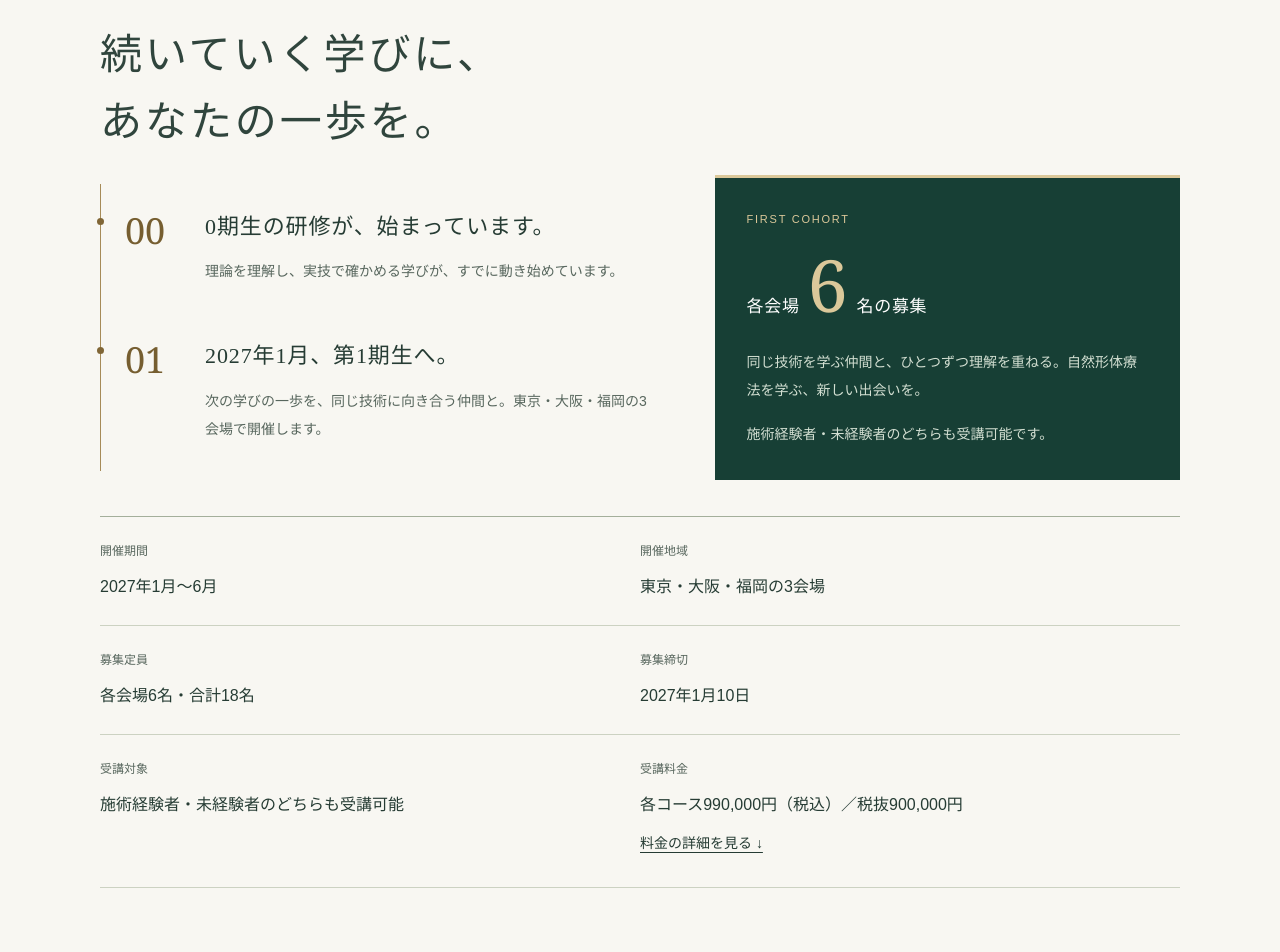
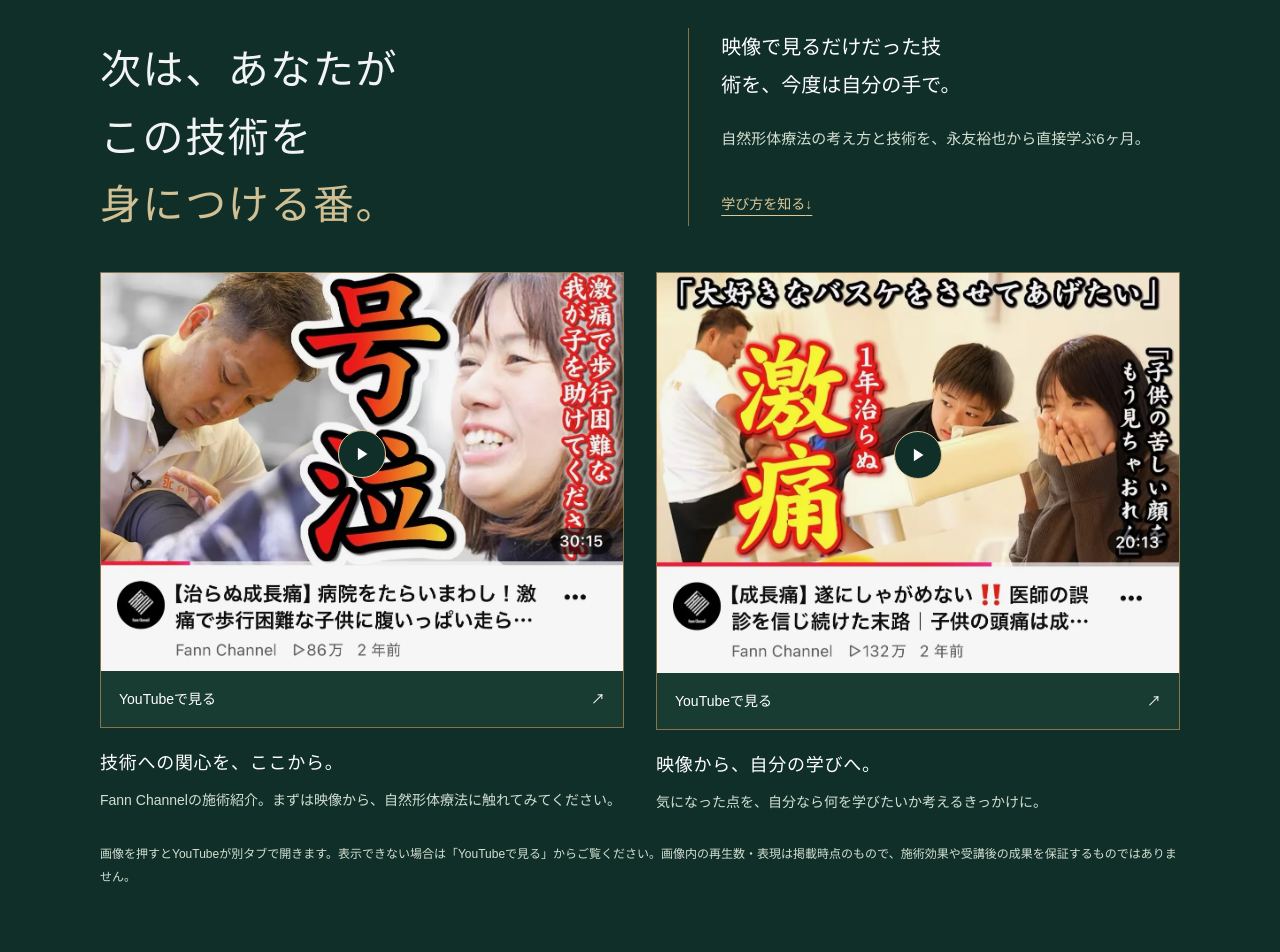
Before and after one commit to seityou-tuu/shizen-keitai-hp, a Next.js app: page /recruitment/first in a window 1280 px wide. Shown: the part 1380-2332 px from the top of the page. Built offline with nearby package versions, Linux system fonts and the light colour scheme.

Commit message:
Refine first-cohort journey from verified films to direct learning

```diff
--- a/app/cohort-instructor-story.css
+++ b/app/cohort-instructor-story.css
@@ -75,3 +75,24 @@
   .recruitment-page .cohort-story h3 { font-size: 21px; }
   .recruitment-page .cohort-small-group { padding: 28px; }
 }
+
+
+/* Recruitment films reuse the verified homepage links without loading a player. */
+.recruitment-page .cohort-next-step-grid { margin-top: 24px; }
+.recruitment-page .cohort-next-step-lead { text-wrap: balance; }
+.recruitment-page .cohort-next-step h2 { margin: 0; font-size: clamp(28px, 3.2vw, 44px); }
+.recruitment-page .cohort-next-step h2 em { display: block; }
+.recruitment-page .cohort-film-grid { display: grid; grid-template-columns: 1fr 1fr; gap: 32px; margin-top: 44px; }
+.recruitment-page .cohort-film { margin: 0; min-width: 0; }
+.recruitment-page .cohort-film .evidence-video-link { display: block; position: relative; color: #fff; border: 1px solid #897449; }
+.recruitment-page .cohort-film img { display: block; width: 100%; height: auto; }
+.recruitment-page .cohort-film .evidence-video-action { display: flex; justify-content: space-between; padding: 14px 18px; background: #183c32; font-size: 14px; }
+.recruitment-page .cohort-film .evidence-play { position: absolute; top: 40%; left: 50%; transform: translate(-50%, -50%); width: 48px; height: 48px; border-radius: 50%; display: grid; place-items: center; background: #102f28; border: 1px solid #dbc89a; pointer-events: none; }
+.recruitment-page .cohort-film .evidence-play svg { width: 22px; height: 22px; }
+.recruitment-page .cohort-film h3 { color: #fff; font-size: 18px; margin: 20px 0 8px; line-height: 1.7; }
+.recruitment-page .cohort-film p, .recruitment-page .cohort-film-note { color: #d3dfd2; font-size: 14px; line-height: 1.9; }
+.recruitment-page .cohort-film-note { margin: 28px 0 0; font-size: 12px; }
+@media (max-width: 700px) {
+  .recruitment-page .cohort-film-grid { grid-template-columns: 1fr; gap: 28px; margin-top: 32px; }
+  .recruitment-page .cohort-next-step h2 { font-size: clamp(26px, 7vw, 32px); letter-spacing: .01em; }
+}
--- a/app/recruitment/first/page.tsx
+++ b/app/recruitment/first/page.tsx
@@ -1,3 +1,7 @@
+import Image from "next/image";
+import { YoutubeVideoLink } from "@/components/youtube-video-link";
+import youtube860k from "@/public/images/homepage/youtube-860k.webp";
+import youtube1320k from "@/public/images/homepage/youtube-1320k.webp";
 import { ProgramPhoto } from "@/components/program-photo";
 import { LineConsultationLink } from "@/components/line-consultation-link";
 import { notFound } from "next/navigation";
@@ -56,7 +60,7 @@ export default function FirstRecruitmentPage() {
             <div className="cohort-hero-details">
               <p>0期生の研修が、すでに始まっています。<br />次の学びの一歩を、第1期生として。</p>
               <div className="cohort-hero-actions">
-                <LineConsultationLink className="recruitment-button" />
+                <LineConsultationLink className="recruitment-button" label="第1期生についてLINEで相談する" />
                 <a href="#cohort-schedule" className="recruitment-text-link">会場・全6回の日程を見る ↓</a>
               </div>
               <p className="recruitment-hero-note">受講相談の窓口です。<br />正式な申込み・決済は受け付けていません。</p>
@@ -75,24 +79,32 @@ export default function FirstRecruitmentPage() {
           <a href="#cohort-faq">よくある質問 <span aria-hidden="true">↓</span></a>
           <a href="#cohort-contact">受講相談 <span aria-hidden="true">↓</span></a>
         </nav>
-        <section className="recruitment-section recruitment-wrap" aria-labelledby="cohort-overview">
-          <p className="recruitment-eyebrow">OVERVIEW</p>
-          <h2 id="cohort-overview">続いていく学びに、<br />あなたの一歩を。</h2>
-          <div className="cohort-story-layout">
-            <ol className="cohort-story">
-              <li><span aria-hidden="true">00</span><div><h3>0期生の研修が、始まっています。</h3><p>理論を理解し、実技で確かめる学びが、すでに動き始めています。</p></div></li>
-              <li><span aria-hidden="true">01</span><div><h3>{summary.startYear}年{summary.startMonth}月、第1期生へ。</h3><p>次の学びの一歩を、同じ技術に向き合う仲間と。{summary.locations}の{summary.venueCount}会場で開催します。</p></div></li>
-            </ol>
-            <div className="cohort-small-group"><p className="recruitment-eyebrow">FIRST COHORT</p><h3>各会場<span>{facts.venues[0].capacity}</span>名の募集</h3><p>同じ技術を学ぶ仲間と、ひとつずつ理解を重ねる。自然形体療法を学ぶ、新しい出会いを。</p><p>{facts.eligible}です。</p></div>
+        <section className="cohort-next-step" aria-labelledby="cohort-next-step-title">
+          <div className="recruitment-wrap">
+            <p className="recruitment-eyebrow">まずは、その技術を映像で。</p>
+            <div className="cohort-next-step-grid">
+              <h2 id="cohort-next-step-title">次は、あなたが<br />この技術を<em>身につける番。</em></h2>
+              <div className="cohort-next-step-copy">
+                <p className="cohort-next-step-lead">映像で見るだけだった技術を、今度は自分の手で。</p>
+                <p>自然形体療法の考え方と技術を、永友裕也から直接学ぶ6ヶ月。</p>
+                <a className="recruitment-text-link" href="#cohort-learning">学び方を知る <span aria-hidden="true">↓</span></a>
+              </div>
+            </div>
+            <div className="cohort-film-grid">
+              {([
+                { image: youtube860k, count: "86万回", title: "技術への関心を、ここから。", text: "Fann Channelの施術紹介。まずは映像から、自然形体療法に触れてみてください。" },
+                { image: youtube1320k, count: "132万回", title: "映像から、自分の学びへ。", text: "気になった点を、自分なら何を学びたいか考えるきっかけに。" },
+              ] as const).map(({ image, count, title, text }) => (
+                <figure className="cohort-film" key={count}>
+                  <YoutubeVideoLink count={count}>
+                    <Image src={image} alt="Fann Channelの施術紹介動画の掲載画面" sizes="(max-width: 700px) calc(100vw - 40px), 560px" />
+                  </YoutubeVideoLink>
+                  <figcaption><h3>{title}</h3><p>{text}</p></figcaption>
+                </figure>
+              ))}
+            </div>
+            <p className="cohort-film-note">画像を押すとYouTubeが別タブで開きます。表示できない場合は「YouTubeで見る」からご覧ください。画像内の再生数・表現は掲載時点のもので、施術効果や受講後の成果を保証するものではありません。</p>
           </div>
-          <dl className="cohort-overview-facts">
-            <div><dt>開催期間</dt><dd>{summary.period}</dd></div>
-            <div><dt>開催地域</dt><dd>{summary.locations}の{summary.venueCount}会場</dd></div>
-            <div><dt>募集定員</dt><dd>{summary.capacityLabel}・合計{summary.totalCapacity}名</dd></div>
-            <div><dt>募集締切</dt><dd>{formatRecruitmentDate(facts.deadline)}</dd></div>
-            <div><dt>受講対象</dt><dd>{facts.eligible}</dd></div>
-            <div><dt>受講料金</dt><dd>各コース990,000円（税込）／税抜900,000円 <a href="#cohort-tuition">料金の詳細を見る ↓</a></dd></div>
-          </dl>
         </section>
         <section id="cohort-learning" className="recruitment-section recruitment-wrap">
           <p className="recruitment-eyebrow">LEARNING</p><h2>理論と実技を、重ねて学ぶ。</h2>
@@ -116,20 +128,26 @@ export default function FirstRecruitmentPage() {
           <a className="recruitment-text-link" href="#cohort-schedule">募集日程・条件を確認する ↓</a>
         </section>
         <CohortInstructor />
-        <section className="cohort-next-step" aria-labelledby="cohort-next-step-title">
-          <div className="recruitment-wrap cohort-next-step-grid">
-            <div>
-              <p className="recruitment-eyebrow">FROM WATCHING TO LEARNING</p>
-              <h2 id="cohort-next-step-title">その技術を、<br /><em>見るだけで</em><br />終わらせない。</h2>
-            </div>
-            <div className="cohort-next-step-copy">
-              <p className="cohort-next-step-lead">動画や施術紹介で気になった技術を、<br />今度は、自分の学びへ。</p>
-              <p>永友先生の技術と、その背景にある考え方に触れる。理論と実技を重ねながら、理解を深めていく。</p>
-              <p>{summary.startYear}年{summary.startMonth}月、{summary.locations}で始まる第1期生。あなたの新しい一歩を、ここから。</p>
-              <a className="recruitment-text-link" href="#cohort-schedule">学ぶ会場と日程を見てみる <span aria-hidden="true">↓</span></a>
-            </div>
+        <section className="recruitment-section recruitment-wrap" aria-labelledby="cohort-overview">
+          <p className="recruitment-eyebrow">OVERVIEW</p>
+          <h2 id="cohort-overview">続いていく学びに、<br />あなたの一歩を。</h2>
+          <div className="cohort-story-layout">
+            <ol className="cohort-story">
+              <li><span aria-hidden="true">00</span><div><h3>0期生の研修が、始まっています。</h3><p>理論を理解し、実技で確かめる学びが、すでに動き始めています。</p></div></li>
+              <li><span aria-hidden="true">01</span><div><h3>{summary.startYear}年{summary.startMonth}月、第1期生へ。</h3><p>次の学びの一歩を、同じ技術に向き合う仲間と。{summary.locations}の{summary.venueCount}会場で開催します。</p></div></li>
+            </ol>
+            <div className="cohort-small-group"><p className="recruitment-eyebrow">FIRST COHORT</p><h3>各会場<span>{facts.venues[0].capacity}</span>名の募集</h3><p>同じ技術を学ぶ仲間と、ひとつずつ理解を重ねる。自然形体療法を学ぶ、新しい出会いを。</p><p>{facts.eligible}です。</p></div>
           </div>
+          <dl className="cohort-overview-facts">
+            <div><dt>開催期間</dt><dd>{summary.period}</dd></div>
+            <div><dt>開催地域</dt><dd>{summary.locations}の{summary.venueCount}会場</dd></div>
+            <div><dt>募集定員</dt><dd>{summary.capacityLabel}・合計{summary.totalCapacity}名</dd></div>
+            <div><dt>募集締切</dt><dd>{formatRecruitmentDate(facts.deadline)}</dd></div>
+            <div><dt>受講対象</dt><dd>{facts.eligible}</dd></div>
+            <div><dt>受講料金</dt><dd>各コース990,000円（税込）／税抜900,000円 <a href="#cohort-tuition">料金の詳細を見る ↓</a></dd></div>
+          </dl>
         </section>
+
         <section id="cohort-schedule" className="recruitment-section recruitment-soft">
           <div className="recruitment-wrap">
             <p className="recruitment-eyebrow">SCHEDULE & LOCATION</p>
@@ -170,8 +188,8 @@ export default function FirstRecruitmentPage() {
         <section id="cohort-contact" className="recruitment-section recruitment-contact">
           <div className="recruitment-wrap">
             <p className="recruitment-eyebrow">CONSULTATION</p><h2>「学んでみたい」を、<br />相談するところから。</h2>
-            <p>学び方、会場選び、受講料金。気になったことから、公式LINEでご質問ください。</p>
-            <LineConsultationLink className="recruitment-button" />
+            <p>学び方、会場選び、受講料金。受講を検討中の方も、お気軽にご相談ください。</p>
+            <LineConsultationLink className="recruitment-button" label="第1期生についてLINEで相談する" />
             <p className="recruitment-note">LINE相談や友だち追加だけで、正式な受講申込み・契約・決済が完了するものではありません。</p>
             <p>電話でもご相談いただけます。</p><a className="recruitment-phone" href={CONTACT_TEL}>{CONTACT_PHONE}</a>
             <p className="recruitment-note">受付時間・休業日は確認後にご案内します。通話料はお客様のご負担です。</p>
@@ -179,7 +197,7 @@ export default function FirstRecruitmentPage() {
           </div>
         </section>
       </main>
-      <footer className="recruitment-footer"><div className="recruitment-wrap"><InformationLinks /><LineConsultationLink className="recruitment-text-link" /><p>{operator.name} · 代表取締役 {operator.representative}</p><p>掲載情報・各種方針には確認中の項目が含まれます。</p></div></footer>
+      <footer className="recruitment-footer"><div className="recruitment-wrap"><InformationLinks /><p>{operator.name} · 代表取締役 {operator.representative}</p><p>掲載情報・各種方針には確認中の項目が含まれます。</p></div></footer>
       <nav className="recruitment-contact-bar" aria-label="第1期生の相談窓口"><LineConsultationLink className="cohort-sticky-line" label="LINEで相談" /><a href={CONTACT_TEL} aria-label={`電話で第1期生について相談する（${CONTACT_PHONE}へ発信）`}>電話相談<small>{CONTACT_PHONE}</small></a></nav>
     </>
   );
```
Also changed, not shown: components/cohort-instructor.tsx (+2 -6 lines), scripts/cohort-browser-check.cjs (+11 -6 lines), 1 other file (tests, documents, lock files or other folders).
